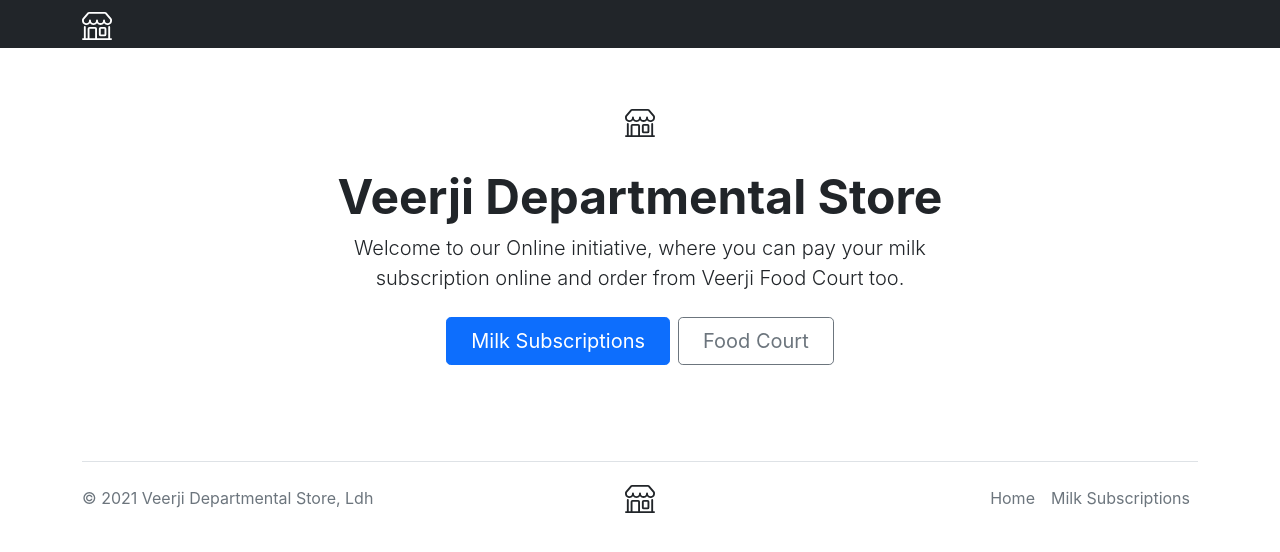
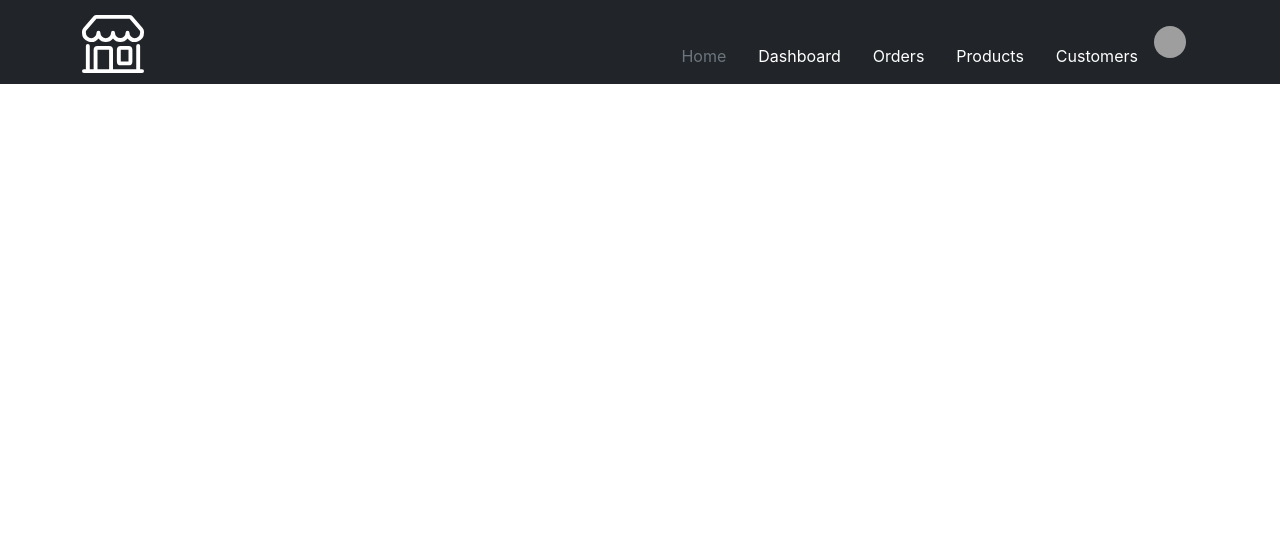
Before and after one commit to SanjampreetSingh/veerji-departmental-store, a React (Create React App) app: page /admin/home in a window 1280 px wide. Before the commit this address led to /. Shown: the top 552 px of the page. Built offline with nearby package versions, Linux system fonts and the light colour scheme; grey boxes are pictures that could not be loaded.

Commit message:
Admin panel layout

```diff
--- a/public/index.html
+++ b/public/index.html
@@ -18,7 +18,7 @@
 <body>
     <noscript> You need to enable JavaScript to run this app. </noscript>
     <div id="root"></div>
-
+    <script src="https://cdn.jsdelivr.net/npm/bootstrap@5.1.3/dist/js/bootstrap.bundle.min.js" integrity="sha384-ka7Sk0Gln4gmtz2MlQnikT1wXgYsOg+OMhuP+IlRH9sENBO0LRn5q+8nbTov4+1p" crossorigin="anonymous"></script>
 </body>
 
 </html>
--- /dev/null
+++ b/src/components/admin/common/header/Header.jsx
@@ -0,0 +1,28 @@
+import { Link } from "react-router-dom"
+
+// internal
+import ShopIcon from "../../../../assets/icons/ShopIcon"
+import NavMenu from "./NavMenu"
+import UserDropdown from "./UserDropdown"
+
+export default function Header() {
+  return (
+    <header>
+      <div className="px-3 py-2 bg-dark text-white">
+        <div className="container">
+          <div className="d-flex flex-wrap align-items-center justify-content-center justify-content-lg-start">
+            <Link
+              to="/admin/home"
+              className="d-flex align-items-center my-2 my-lg-0 me-lg-auto text-white text-decoration-none"
+            >
+              <ShopIcon width="40" height="32" />
+            </Link>
+
+            <NavMenu />
+            <UserDropdown />
+          </div>
+        </div>
+      </div>
+    </header>
+  )
+}
--- /dev/null
+++ b/src/components/admin/common/header/NavMenu.jsx
@@ -0,0 +1,38 @@
+import { Link } from "react-router-dom"
+
+export default function NavMenu(params) {
+  return (
+    <ul className="nav col-12 col-lg-auto my-2 justify-content-center my-md-0 text-small">
+      <li>
+        <Link to="#" className="nav-link text-secondary">
+          <svg className="bi d-block mx-auto mb-1" width="24" height="24"></svg>
+          Home
+        </Link>
+      </li>
+      <li>
+        <Link to="#" className="nav-link text-white">
+          <svg className="bi d-block mx-auto mb-1" width="24" height="24"></svg>
+          Dashboard
+        </Link>
+      </li>
+      <li>
+        <Link to="#" className="nav-link text-white">
+          <svg className="bi d-block mx-auto mb-1" width="24" height="24"></svg>
+          Orders
+        </Link>
+      </li>
+      <li>
+        <Link to="#" className="nav-link text-white">
+          <svg className="bi d-block mx-auto mb-1" width="24" height="24"></svg>
+          Products
+        </Link>
+      </li>
+      <li>
+        <Link to="#" className="nav-link text-white">
+          <svg className="bi d-block mx-auto mb-1" width="24" height="24"></svg>
+          Customers
+        </Link>
+      </li>
+    </ul>
+  )
+}
--- /dev/null
+++ b/src/components/admin/common/header/UserDropdown.jsx
@@ -0,0 +1,46 @@
+export default function UserDropdown(params) {
+  return (
+    <div className="dropdown text-end">
+      <a
+        href="#"
+        className="d-block link-dark text-decoration-none dropdown-toggle"
+        id="dropdownUser1"
+        data-bs-toggle="dropdown"
+        aria-expanded="false"
+      >
+        <img
+          src="https://github.com/mdo.png"
+          alt="mdo"
+          width="32"
+          height="32"
+          className="rounded-circle"
+        />
+      </a>
+      <ul className="dropdown-menu text-small" aria-labelledby="dropdownUser1">
+        <li>
+          <a className="dropdown-item" href="#">
+            New project...
+          </a>
+        </li>
+        <li>
+          <a className="dropdown-item" href="#">
+            Settings
+          </a>
+        </li>
+        <li>
+          <a className="dropdown-item" href="#">
+            Profile
+          </a>
+        </li>
+        <li>
+          <hr className="dropdown-divider" />
+        </li>
+        <li>
+          <a className="dropdown-item" href="#">
+            Sign out
+          </a>
+        </li>
+      </ul>
+    </div>
+  )
+}
--- a/src/components/common/heroes/Heroes.jsx
+++ b/src/components/common/heroes/Heroes.jsx
@@ -7,7 +7,7 @@ export default function Heroes() {
   return (
     <div className="text-center">
       <div className="fs-2 d-block mx-auto mb-4">
-        <ShopIcon />
+        <ShopIcon width="72" height="57" />
       </div>
       <h1 className="display-5 fw-bold">Veerji Departmental Store</h1>
       <div className="col-lg-6 mx-auto">
--- /dev/null
+++ b/src/layouts/admin/AdminLayout.jsx
@@ -0,0 +1,10 @@
+import Header from "../../components/admin/common/header/Header"
+
+export default function AdminLayout(props) {
+  return (
+    <>
+      <Header />
+      <div className="px-4 py-5 mb-5 ">{props.children}</div>
+    </>
+  )
+}
--- a/src/utils/routes/UIRouter.jsx
+++ b/src/utils/routes/UIRouter.jsx
@@ -7,6 +7,7 @@ import {
 
 // Layouts
 import HomeRouter from "../../layouts/home/HomeRouter"
+import AdminLayout from "../../layouts/admin/AdminLayout"
 
 // views
 import Home from "../../views/home/Home"
@@ -22,6 +23,7 @@ export default function UIRouter() {
         <HomeRouter exact path="/user/search" component={Search} />
         <HomeRouter exact path="/user/pay" component={MakePayments} />
         <HomeRouter exact path="/admin/login" component={Login} />
+        <AdminLayout exact path="/admin/home" component={<h1>hi</h1>} />
         <Route>
           <Redirect to="/" />
         </Route>
--- a/src/views/user/search/MakePayments.jsx
+++ b/src/views/user/search/MakePayments.jsx
@@ -6,7 +6,7 @@ export default function MakePayments(params) {
   return (
     <>
       <div className="container mb-5">
-        <div className="row py-4 pb-0 align-items-center rounded-3 border shadow-lg">
+        <div className="row p-4 pb-0 align-items-center rounded-3 border shadow-lg">
           <SearchCover />
           <div className="border-top row" />
           <div className="my-3 row">
```
Also changed, not shown: src/layouts/admin/AdminRouter.jsx (added, +16 -0 lines).
